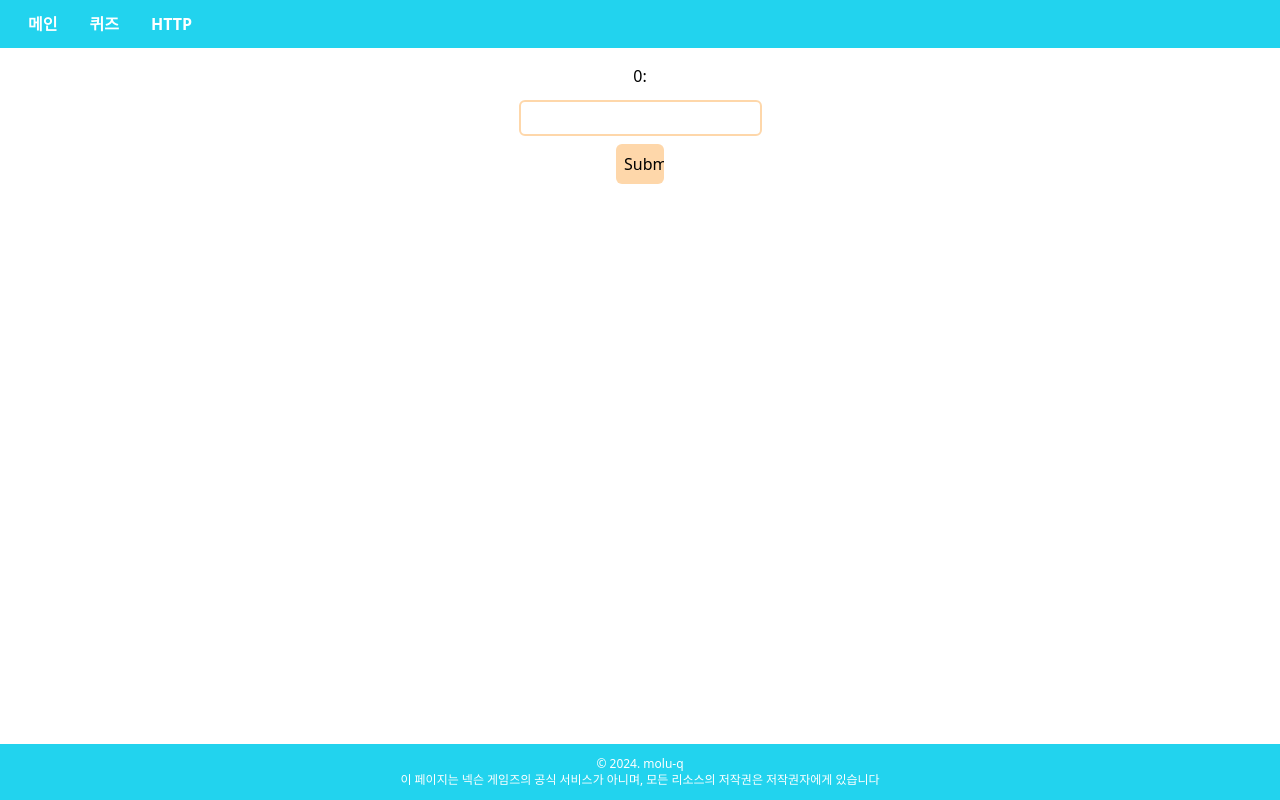
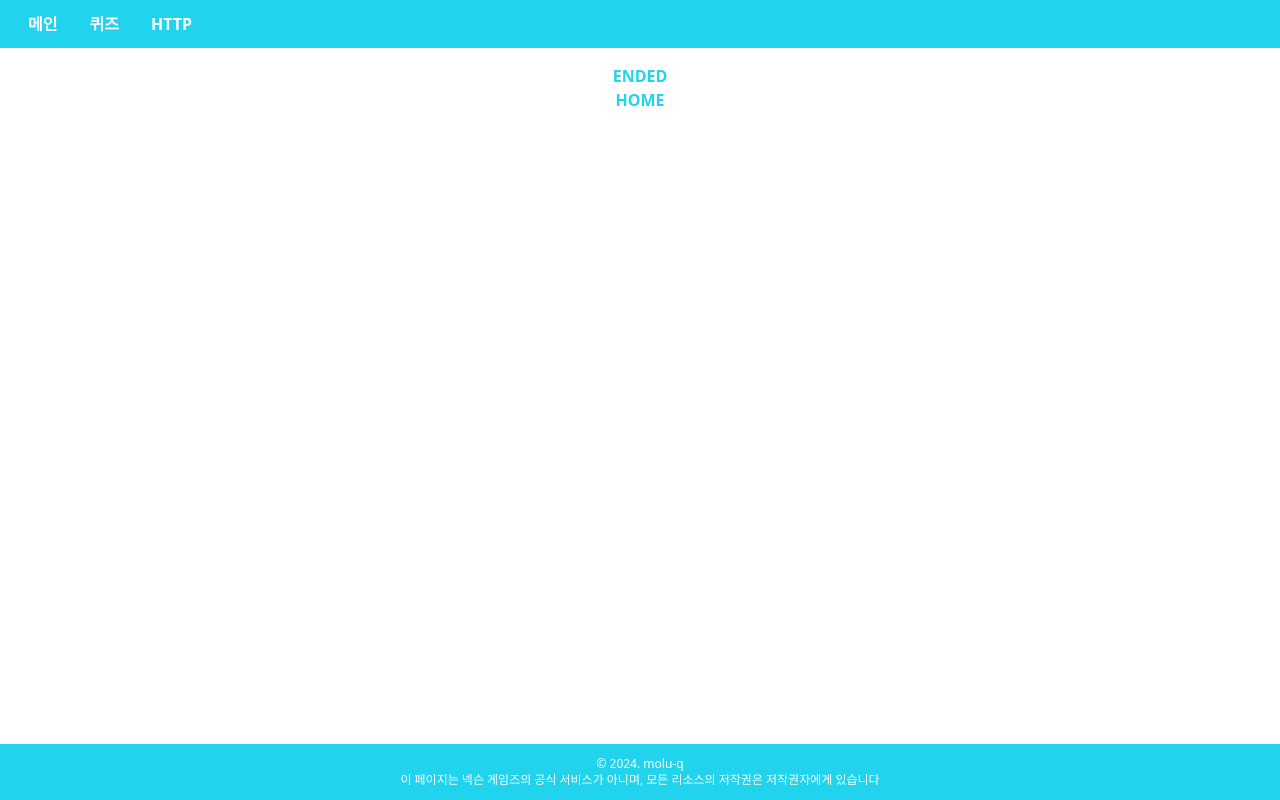
Before and after one commit to sinclairr08/molu-q, a Next.js app in the folder frontend/: page /quiz/1/result in a window 1280 px wide. Built offline with nearby package versions, Linux system fonts and the light colour scheme; no server answers.

Commit message:
feat: add swr and result page

```diff
--- a/frontend/package.json
+++ b/frontend/package.json
@@ -13,7 +13,8 @@
     "next": "14.2.5",
     "react": "^18",
     "react-dom": "^18",
-    "react-hook-form": "^7.52.1"
+    "react-hook-form": "^7.52.1",
+    "swr": "^2.2.5"
   },
   "devDependencies": {
     "@eslint/js": "^9.8.0",
--- a/frontend/src/app/quiz/[quizSetId]/[problemId]/page.tsx
+++ b/frontend/src/app/quiz/[quizSetId]/[problemId]/page.tsx
@@ -2,8 +2,9 @@
 
 import Quiz, { IQuiz } from "@/components/quiz/Quiz";
 import axios from "axios";
-import { usePathname } from "next/navigation";
+import { usePathname, useRouter } from "next/navigation";
 import { useEffect, useState } from "react";
+import useSWR from "swr";
 
 const initialQuizState: IQuiz = {
   problemId: 0,
@@ -11,6 +12,9 @@ const initialQuizState: IQuiz = {
   problemType: "short",
   question: "",
 };
+
+const fetcher = (url: string) =>
+  axios.get<IQuiz[]>(url).then((res) => res.data);
 
 const QuizProblemPage: React.FC = () => {
   const [quiz, setQuiz] = useState<IQuiz>(initialQuizState);
@@ -21,23 +25,20 @@ const QuizProblemPage: React.FC = () => {
   const problemId = parseInt(segments[segments.length - 1]);
   const quizSetId = parseInt(segments[segments.length - 2]);
 
+  const { data } = useSWR<IQuiz[]>(`/api/v0/quiz/sets/${quizSetId}`, fetcher);
+  const router = useRouter();
+
   useEffect(() => {
-    const fetchData = async () => {
-      try {
-        const { data } = await axios.get<IQuiz[]>(
-          `/api/v0/quiz/sets/${quizSetId}`,
-        );
-        const targetQuiz = data.find((block) => block.problemId === problemId);
-        if (!targetQuiz) {
-          throw new Error("no such problem Id");
-        }
+    if (data) {
+      const targetQuiz = data.find((block) => block.problemId === problemId);
+      if (!targetQuiz) {
+        router.push(`/quiz/${quizSetId}/result`);
+      } else {
         setQuiz(targetQuiz);
-      } catch (error) {
-        console.error("Failed to fetch data:", error);
       }
-    };
-    fetchData();
-  }, []);
+    }
+  }, [data, problemId]);
+
   return (
     <div className="mt-16">
       <Quiz key={quiz.problemId} {...quiz} />
--- a/frontend/src/app/quiz/[quizSetId]/page.tsx
+++ b/frontend/src/app/quiz/[quizSetId]/page.tsx
@@ -10,7 +10,7 @@ const QuizPage: React.FC = () => {
 
   return (
     <div className="mt-16 flex justify-center items-center text-cyan-400 font-bold">
-      <Link href={`/quiz/${quizSetId}/0`}>START!</Link>
+      <Link href={`/quiz/${quizSetId}/1`}>START!</Link>
     </div>
   );
 };
--- /dev/null
+++ b/frontend/src/app/quiz/[quizSetId]/result/page.tsx
@@ -0,0 +1,16 @@
+"use client";
+
+import Link from "next/link";
+
+const QuizEndPage: React.FC = () => {
+  return (
+    <div className="mt-16 flex justify-center items-center text-cyan-400 font-bold">
+      <div className="flex flex-col items-center">
+        <span>ENDED</span>
+        <Link href={`/quiz`}>HOME</Link>
+      </div>
+    </div>
+  );
+};
+
+export default QuizEndPage;
```
Also changed, not shown: 1 other file (tests, documents, lock files or other folders).
